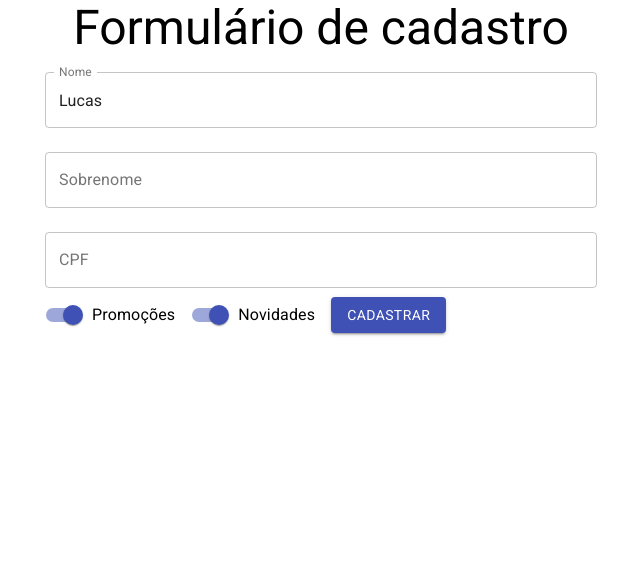
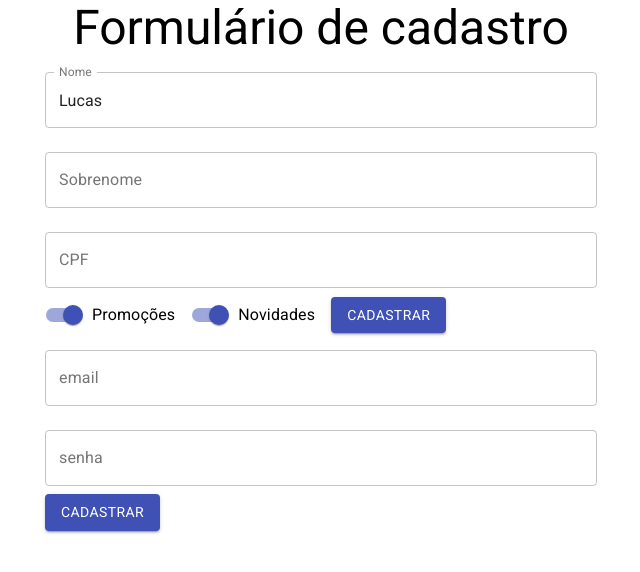
Before and after one commit to lucasamacedo/ReactPt2, a React (Create React App) app in the folder formulariocadastro/: page / in a window 1280 px wide. Shown: the top 572 px of the page, without its empty margins (319-959 px from the left). Built offline with nearby package versions, Linux system fonts and the light colour scheme.

Commit message:
Adicionando um segundo formulário de dados do usuário

```diff
--- /dev/null
+++ b/formulariocadastro/src/components/FormularioCadastro/DadosPessoais.jsx
@@ -0,0 +1,91 @@
+import React, { useState } from "react";
+import { Button, TextField, Switch, FormControlLabel } from "@material-ui/core";
+
+function DadosPessoais({aoEnviar, validarCPF}) {
+  const [nome, setNome] = useState("Lucas");
+  const [sobrenome, setSobrenome] = useState("");
+  const [cpf, setCpf] = useState("");
+  const [promocoes, setPromocoes] = useState(true);
+  const [novidades, setNovidades] = useState(true);
+  const [erros, setErros] = useState({cpf: {valido: true, texto: ""}});
+
+  return (
+    <form
+      onSubmit={(event) => {
+        event.preventDefault();
+        aoEnviar({nome, sobrenome, cpf, novidades, promocoes});
+      }}
+    >
+      <TextField
+        id="nome"
+        label="Nome"
+        variant="outlined"
+        margin="normal"
+        value={nome}
+        onChange={(event) => {
+          setNome(event.target.value);
+        }}
+        fullWidth
+      />
+      <TextField
+        id="sobrenome"
+        label="Sobrenome"
+        variant="outlined"
+        margin="normal"
+        value={sobrenome}
+        onChange={(event) => {
+          setSobrenome(event.target.value);
+        }}
+        fullWidth
+      />
+      <TextField
+        id="cpf"
+        label="CPF"
+        variant="outlined"
+        margin="normal"
+        value={cpf}
+        onChange={(event) => {
+          setCpf(event.target.value);
+        }}
+        onBlur={(event) => {
+          const ehValido = validarCPF(cpf);
+          setErros({cpf: ehValido});
+        }}
+        error={!erros.cpf.valido}
+        helperText={erros.cpf.texto}
+        fullWidth
+      />
+      <FormControlLabel
+        label="Promoções"
+        control={
+          <Switch
+            checked={promocoes}
+            onChange={(event) => {
+              setPromocoes(event.target.checked);
+            }}
+            name="promocoes"
+            color="primary"
+          />
+        }
+      />
+      <FormControlLabel
+        label="Novidades"
+        control={
+          <Switch
+            checked={novidades}
+            onChange={(event) => {
+              setNovidades(event.target.checked);
+            }}
+            name="novidades"
+            color="primary"
+          />
+        }
+      />
+      <Button type="submit" variant="contained" color="primary">
+        Cadastrar
+      </Button>
+    </form>
+  );
+}
+
+export default DadosPessoais;
--- /dev/null
+++ b/formulariocadastro/src/components/FormularioCadastro/DadosUsuario.jsx
@@ -0,0 +1,30 @@
+import { Button, TextField } from "@material-ui/core";
+import React from "react";
+
+function DadosUsuario() {
+  return (
+    <form>
+      <TextField
+        id="email"
+        label="email"
+        type="email"
+        variant="outlined"
+        margin="normal"
+        fullWidth
+      />
+      <TextField
+        id="senha"
+        label="senha"
+        type="password"
+        variant="outlined"
+        margin="normal"
+        fullWidth
+      />
+      <Button type="submit" variant="contained" color="primary">
+        Cadastrar
+      </Button>
+    </form>
+  );
+}
+
+export default DadosUsuario;
--- a/formulariocadastro/src/components/FormularioCadastro/FormularioCadastro.jsx
+++ b/formulariocadastro/src/components/FormularioCadastro/FormularioCadastro.jsx
@@ -1,90 +1,13 @@
-import React, { useState } from "react";
-import { Button, TextField, Switch, FormControlLabel } from "@material-ui/core";
+import React from "react";
+import DadosPessoais from "./DadosPessoais";
+import DadosUsuario from "./DadosUsuario";
 
-function FormularioCadastro({aoEnviar, validarCPF}) {
-  const [nome, setNome] = useState("Lucas");
-  const [sobrenome, setSobrenome] = useState("");
-  const [cpf, setCpf] = useState("");
-  const [promocoes, setPromocoes] = useState(true);
-  const [novidades, setNovidades] = useState(true);
-  const [erros, setErros] = useState({cpf: {valido: true, texto: ""}});
-
+function FormularioCadastro({ aoEnviar, validarCPF }) {
   return (
-    <form
-      onSubmit={(event) => {
-        event.preventDefault();
-        aoEnviar({nome, sobrenome, cpf, novidades, promocoes});
-      }}
-    >
-      <TextField
-        id="nome"
-        label="Nome"
-        variant="outlined"
-        margin="normal"
-        value={nome}
-        onChange={(event) => {
-          setNome(event.target.value);
-        }}
-        fullWidth
-      />
-      <TextField
-        id="sobrenome"
-        label="Sobrenome"
-        variant="outlined"
-        margin="normal"
-        value={sobrenome}
-        onChange={(event) => {
-          setSobrenome(event.target.value);
-        }}
-        fullWidth
-      />
-      <TextField
-        id="cpf"
-        label="CPF"
-        variant="outlined"
-        margin="normal"
-        value={cpf}
-        onChange={(event) => {
-          setCpf(event.target.value);
-        }}
-        onBlur={(event) => {
-          const ehValido = validarCPF(cpf);
-          setErros({cpf: ehValido});
-        }}
-        error={!erros.cpf.valido}
-        helperText={erros.cpf.texto}
-        fullWidth
-      />
-      <FormControlLabel
-        label="Promoções"
-        control={
-          <Switch
-            checked={promocoes}
-            onChange={(event) => {
-              setPromocoes(event.target.checked);
-            }}
-            name="promocoes"
-            color="primary"
-          />
-        }
-      />
-      <FormControlLabel
-        label="Novidades"
-        control={
-          <Switch
-            checked={novidades}
-            onChange={(event) => {
-              setNovidades(event.target.checked);
-            }}
-            name="novidades"
-            color="primary"
-          />
-        }
-      />
-      <Button type="submit" variant="contained" color="primary">
-        Cadastrar
-      </Button>
-    </form>
+    <>
+      <DadosPessoais aoEnviar={aoEnviar} validarCPF={validarCPF} />
+      <DadosUsuario />
+    </>
   );
 }
 
```
